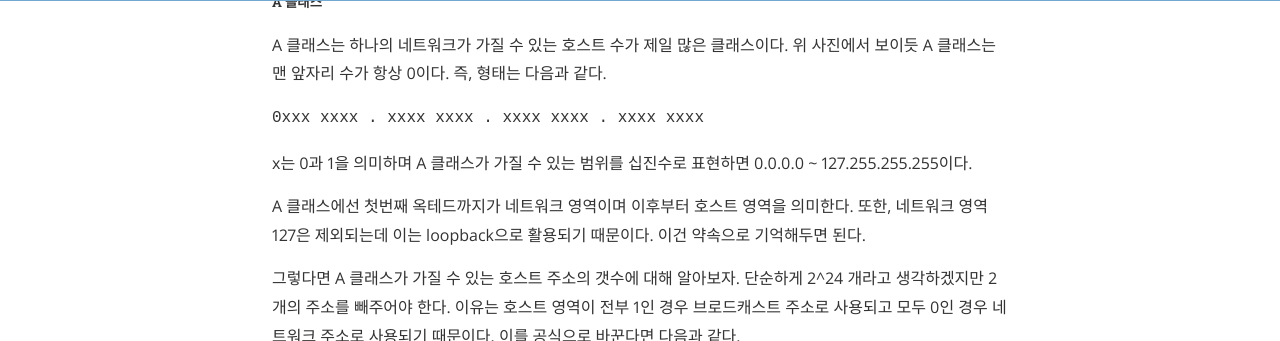
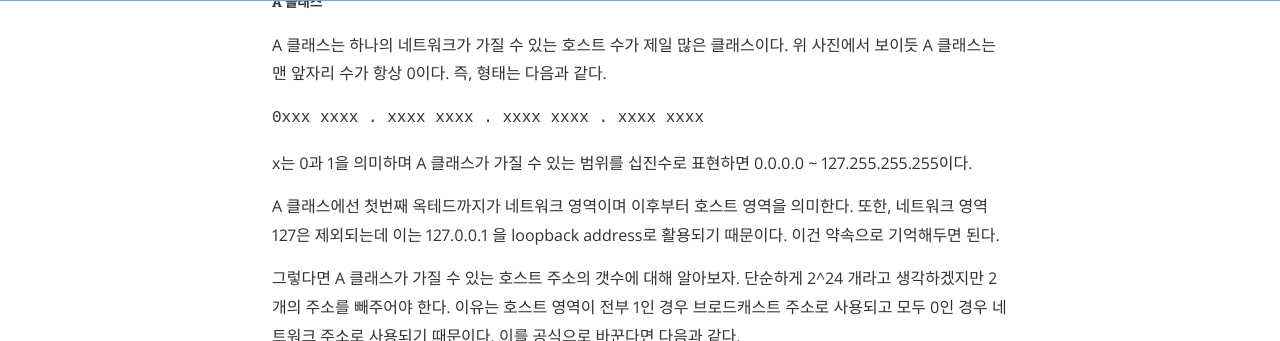
Before and after one commit to xodhksrjqnr/xodhksrjqnr.github.io, a Jekyll site: the page built from _posts/2021-01-08-IP address.md, in a window 1280 px wide and 900 px high, scrolled down 2752 px, cut to the strip 65-406 px from the top of the window. Built offline with Jekyll 4.4.1, drawn with Linux system fonts in a browser that asks for light colours; nearby versions of some CDN libraries.

Commit message:
Update 2021-01-08-IP address.md

```diff
--- a/_posts/2021-01-08-IP address.md
+++ b/_posts/2021-01-08-IP address.md
@@ -50,7 +50,7 @@ A 클래스는 하나의 네트워크가 가질 수 있는 호스트 수가 제
 <pre>0xxx xxxx . xxxx xxxx . xxxx xxxx . xxxx xxxx</pre>
 x는 0과 1을 의미하며 A 클래스가 가질 수 있는 범위를 십진수로 표현하면 0.0.0.0 ~ 127.255.255.255이다.<br/>
 
-A 클래스에선 첫번째 옥테드까지가 네트워크 영역이며 이후부터 호스트 영역을 의미한다. 또한, 네트워크 영역 127은 제외되는데 이는 loopback으로 활용되기 때문이다. 이건 약속으로 기억해두면 된다.<br/>
+A 클래스에선 첫번째 옥테드까지가 네트워크 영역이며 이후부터 호스트 영역을 의미한다. 또한, 네트워크 영역 127은 제외되는데 이는 127.0.0.1 을 loopback address로 활용되기 때문이다. 이건 약속으로 기억해두면 된다.<br/>
 
 그렇다면 A 클래스가 가질 수 있는 호스트 주소의 갯수에 대해 알아보자. 단순하게 2^24 개라고 생각하겠지만 2개의 주소를 빼주어야 한다. 이유는 호스트 영역이 전부 1인 경우 브로드캐스트 주소로 사용되고 모두 0인 경우 네트워크 주소로 사용되기 때문이다. 이를 공식으로 바꾼다면 다음과 같다.<br/>
 
@@ -73,7 +73,7 @@ C 클래스는 세번째 옥테드까지를 네트워크 영역으로 이후부
 클래스별로 간단히 정리하면 다음과 같다.
 
 <p align="center">
-  <img src="https://user-images.githubusercontent.com/48250370/103971151-28c31e00-51ad-11eb-821a-c2fc527ee414.png" width="600">
+  <img src="https://user-images.githubusercontent.com/48250370/103971151-28c31e00-51ad-11eb-821a-c2fc527ee414.png" width="800">
 </p>
 참고 이미지 링크 : https://limkydev.tistory.com/168
 
```
